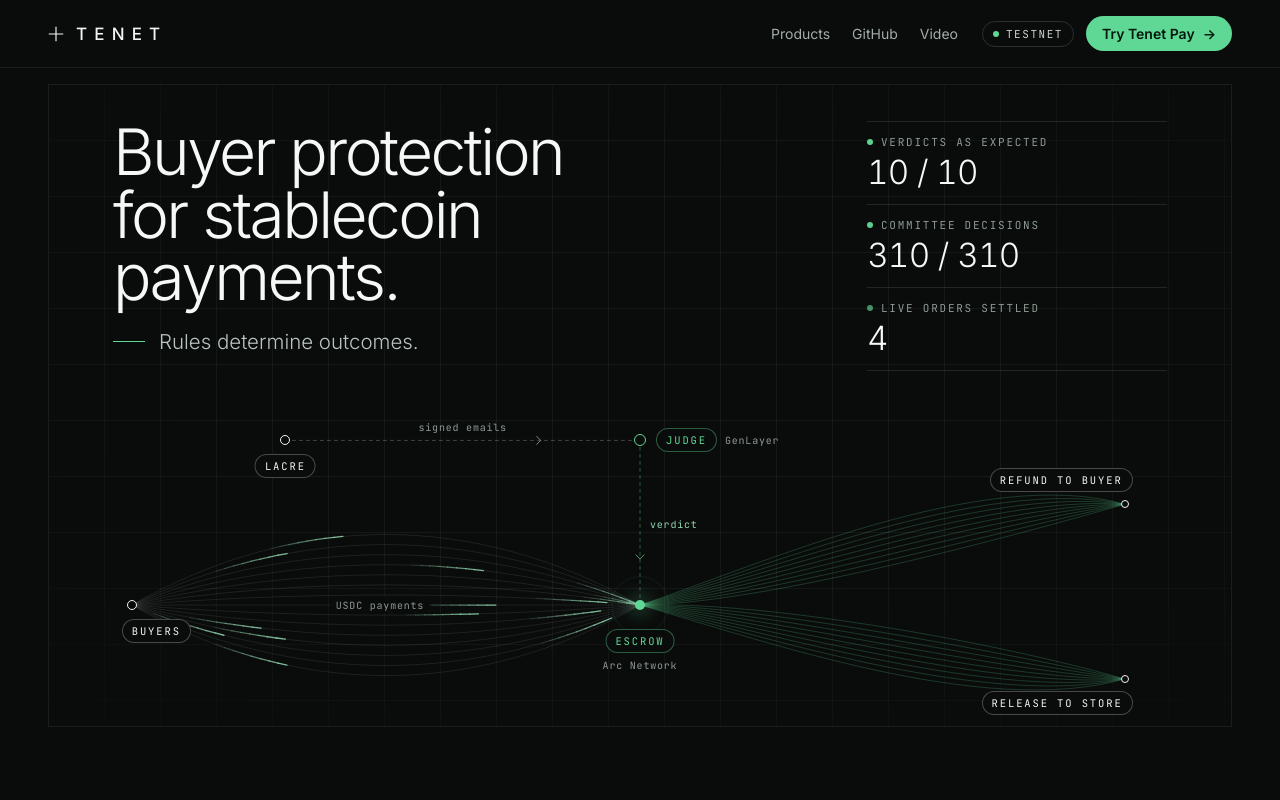
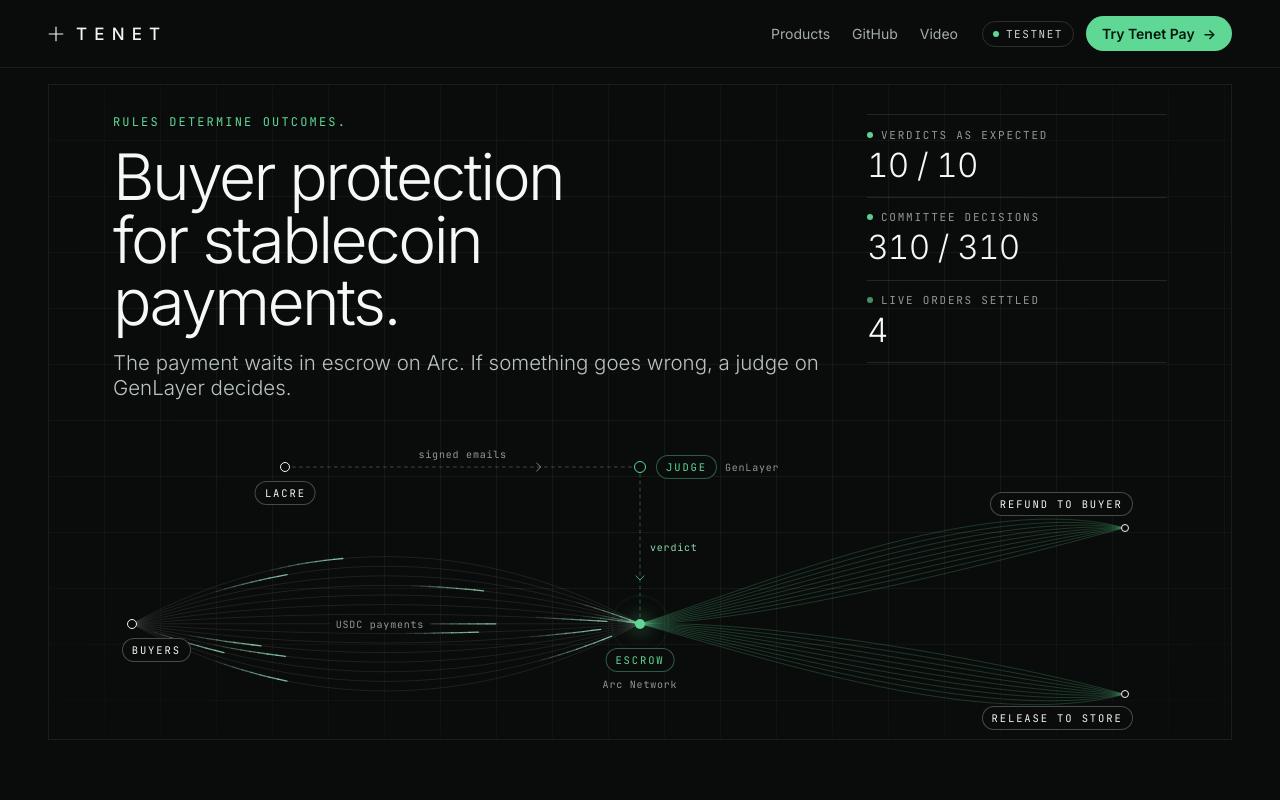
Before and after one commit to randyparrs/tenet-pay, a website: page site/index.html in a window 1280 px wide. Shown: the top 800 px of the page. Drawn offline with Linux system fonts and the light colour scheme.

Commit message:
Home page hero: green RULES DETERMINE OUTCOMES. label above the title and a subtitle on escrow and the judge

```diff
--- a/site/home.css
+++ b/site/home.css
@@ -157,16 +157,18 @@ button { font: inherit; }
 .hero__top {
   position: relative; display: flex; flex-wrap: wrap; align-items: flex-start;
   justify-content: space-between; gap: 32px 48px;
-  padding: clamp(24px, min(3.6vw, 4.5vh), 56px) clamp(20px, 5vw, 64px) 0;
+  padding: clamp(20px, min(3.6vw, 3.6vh), 56px) clamp(20px, 5vw, 64px) 0;
 }
-.hero__copy { flex: 1 1 560px; min-width: 0; display: flex; flex-direction: column; gap: 20px; }
+.hero__copy { flex: 1 1 560px; min-width: 0; display: flex; flex-direction: column; gap: clamp(12px, 2vh, 20px); }
 .hero__title {
-  margin: 0; font-size: clamp(48px, min(5vw, 8.6vh), 96px); font-weight: 300;
+  margin: 0; font-size: clamp(48px, min(5vw, 8vh), 96px); font-weight: 300;
   letter-spacing: -0.04em; line-height: 0.98; color: var(--color-text-strong);
   text-wrap: balance; max-width: 14ch;
 }
+.hero__eyebrow {
+  margin: 0; font-family: var(--font-mono); font-size: 12px; letter-spacing: 0.18em; color: var(--color-green);
+}
 .hero__lede { display: flex; align-items: center; gap: 14px; }
-.hero__lede-rule { width: 32px; height: 1px; background: var(--color-green); }
 .hero__lede-text { font-size: clamp(17px, 1.6vw, 21px); font-weight: 300; color: var(--color-text-lede); }
 
 .metrics { flex: 0 1 300px; min-width: 240px; display: flex; flex-direction: column; border-top: 1px solid var(--line); margin: 0; }
@@ -182,7 +184,7 @@ button { font: inherit; }
 }
 
 /* Hero flow diagram */
-.flow { position: relative; height: clamp(260px, 42vh, 460px); margin-top: clamp(16px, 2.4vh, 32px); }
+.flow { position: relative; height: clamp(260px, 40vh, 460px); margin-top: clamp(16px, 2.4vh, 32px); }
 .flow__canvas { position: absolute; inset: 0; width: 100%; height: 100%; }
 .flow__node { position: absolute; width: 0; height: 0; }
 .flow__dot {
--- a/site/index.html
+++ b/site/index.html
@@ -26,7 +26,7 @@
   <link rel="preconnect" href="https://fonts.gstatic.com" crossorigin>
   <link href="https://fonts.googleapis.com/css2?family=Inter:wght@300;400;500;600&amp;family=JetBrains+Mono:wght@400;500&amp;display=swap" rel="stylesheet">
   <link rel="icon" type="image/svg+xml" href="favicon.svg?v=20261023a">
-  <link rel="stylesheet" href="home.css?v=20261027a">
+  <link rel="stylesheet" href="home.css?v=20261027b">
   <script src="home.js?v=20261026a" defer></script>
 </head>
 <body>
@@ -66,10 +66,10 @@
 
         <div class="hero__top">
           <div class="hero__copy">
+            <p class="hero__eyebrow" id="hero-eyebrow" data-intro>RULES DETERMINE OUTCOMES.</p>
             <h1 class="hero__title" id="hero-title" data-intro>Buyer protection for stablecoin payments.</h1>
             <div class="hero__lede" data-intro>
-              <span class="hero__lede-rule" aria-hidden="true"></span>
-              <span class="hero__lede-text">Rules determine outcomes.</span>
+              <span class="hero__lede-text" id="hero-lede">The payment waits in escrow on Arc. If something goes wrong, a judge on GenLayer decides.</span>
             </div>
           </div>
 
```
Also changed, not shown: worker/test/rehearsal.mjs (+4 -0 lines).
